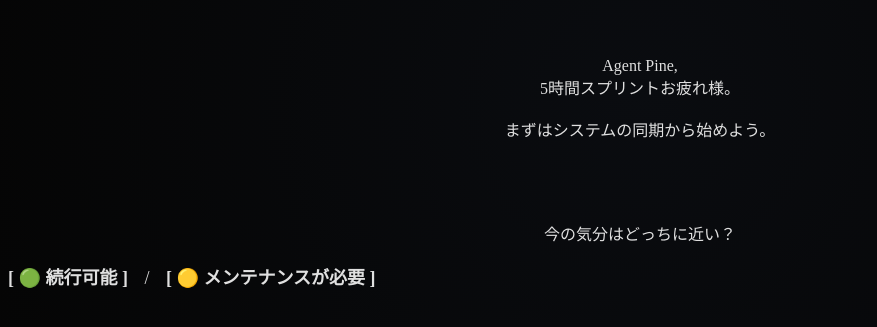
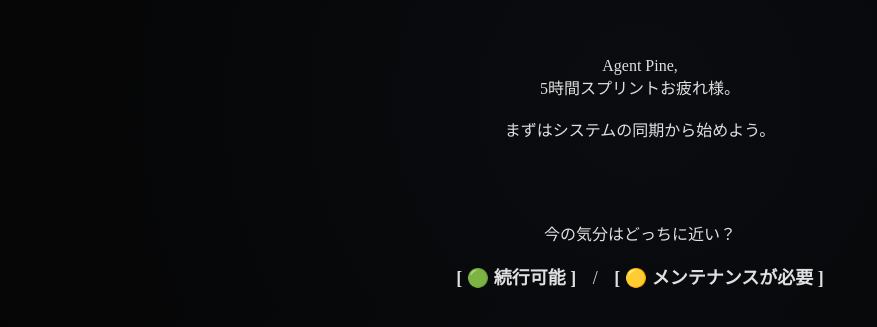
Before and after one commit to Ranek1707/pine-sanctuary, a plain HTML site: page index.html in a window 1280 px wide. Shown: the part 103-430 px from the top of the page, without its empty margins (0-877 px from the left). Drawn offline with nearby package versions, Linux system fonts and the light colour scheme; no server answers.

Commit message:
Update index.html

```diff
--- a/index.html
+++ b/index.html
@@ -26,7 +26,7 @@
         </p>
 
 
-        <p class="" style="font-size: 18px;">
+        <p class="" style="font-size: 18px; text-align: center;">
             <a href="Active.html" target="_self" style="margin-right: 12px;"> [ 🟢 続行可能 ] </a>  /  <a href="Deactive.html" target="_self" style="margin-left: 12px;">[ 🟡 メンテナンスが必要 ]</a>
         </p>
 
```
